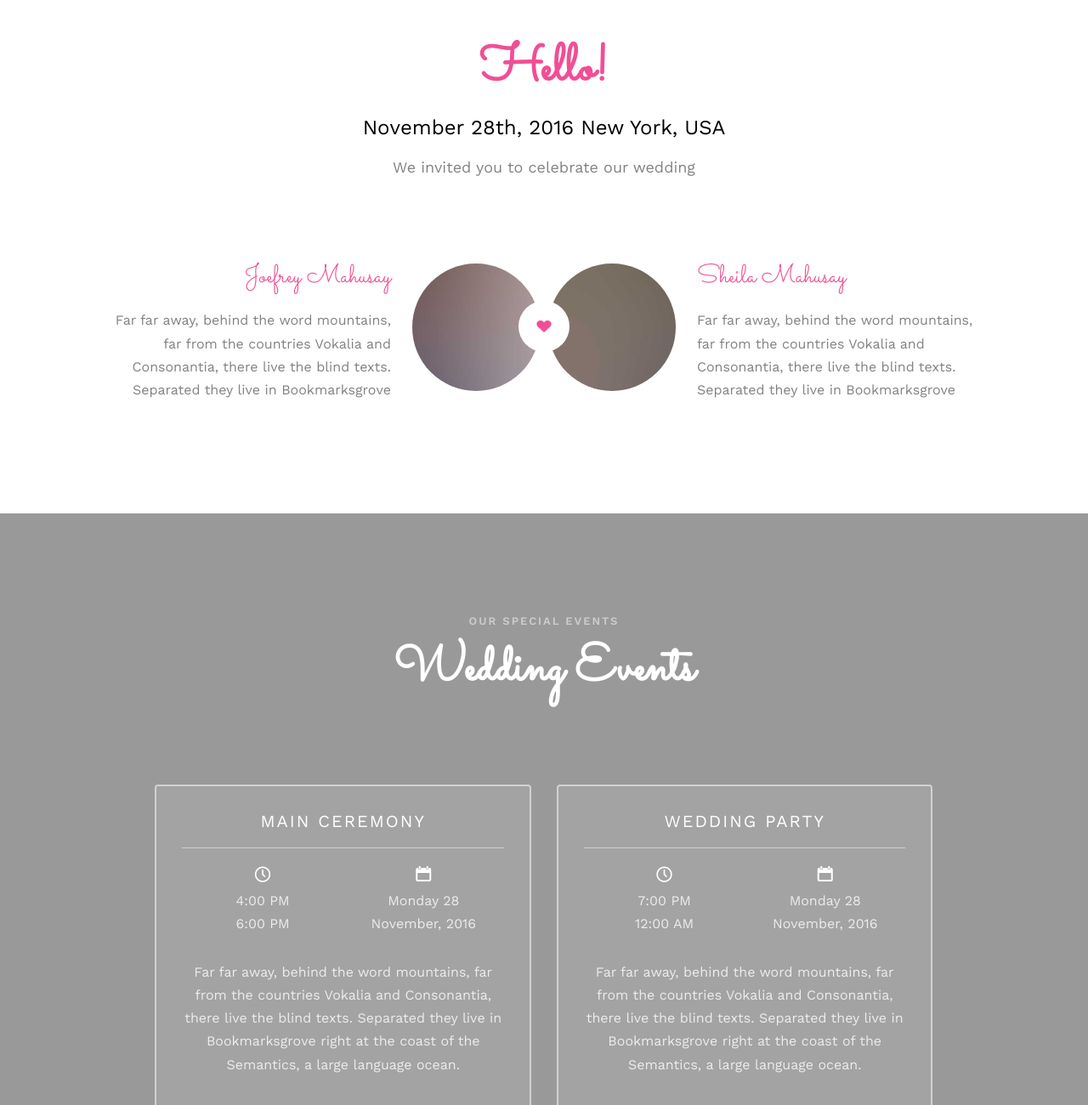
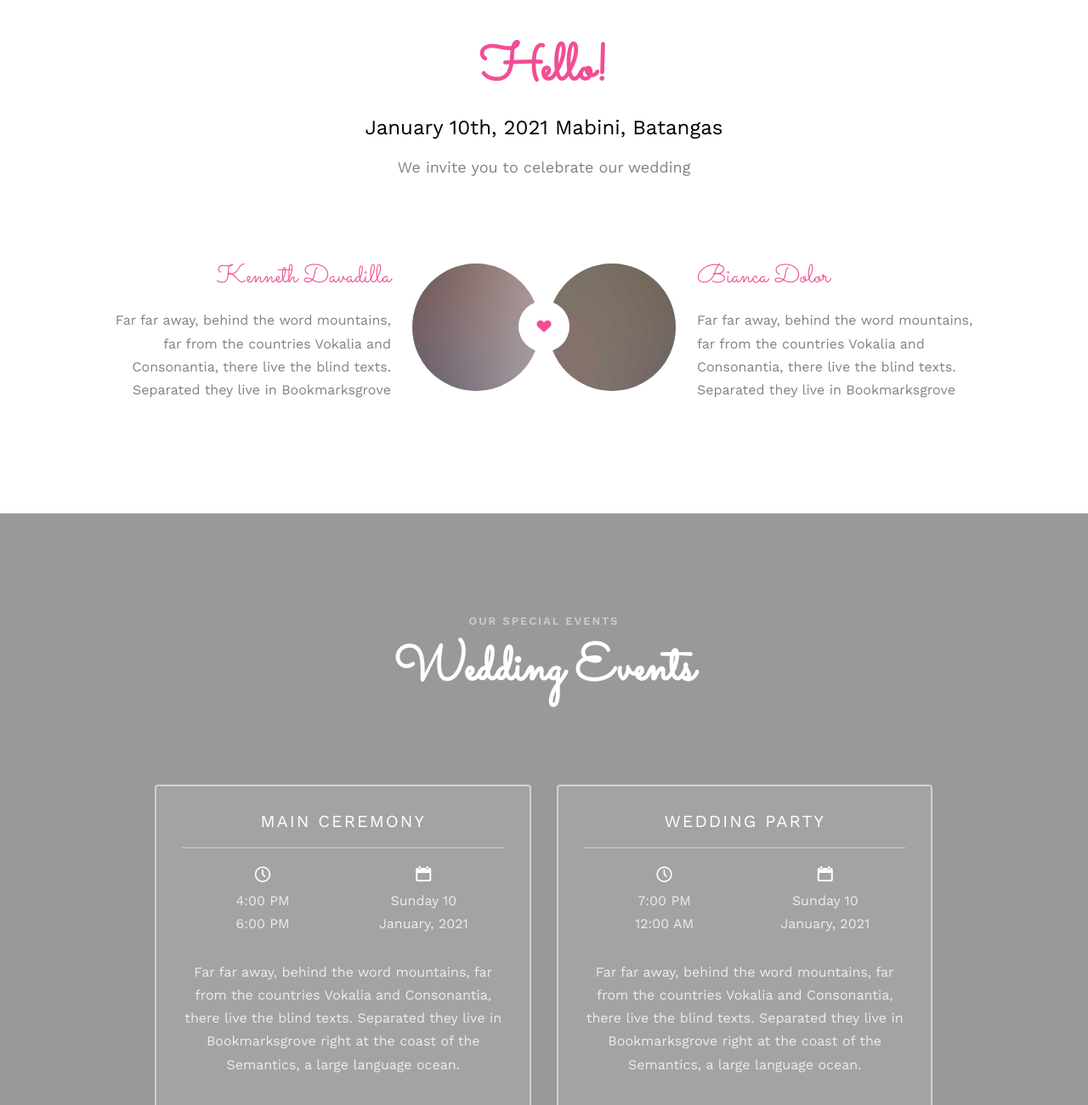
Before and after one commit to pdol4880/samplephp, a plain HTML site: page index.html in a window 1280 px wide. Shown: the part 975-2275 px from the top of the page at 85% size. Drawn offline with nearby package versions, Linux system fonts and the light colour scheme; files whose address does not match are found by name.

Commit message:
Update index.html

```diff
--- a/index.html
+++ b/index.html
@@ -130,8 +130,8 @@
 			<div class="row">
 				<div class="col-md-8 col-md-offset-2 text-center fh5co-heading animate-box">
 					<h2>Hello!</h2>
-					<h3>November 28th, 2016 New York, USA</h3>
-					<p>We invited you to celebrate our wedding</p>
+					<h3>January 10th, 2021 Mabini, Batangas</h3>
+					<p>We invite you to celebrate our wedding</p>
 				</div>
 			</div>
 			<div class="couple-wrap animate-box">
@@ -140,7 +140,7 @@
 						<img src="images/groom.jpg" alt="groom" class="img-responsive">
 					</div>
 					<div class="desc-groom">
-						<h3>Joefrey Mahusay</h3>
+						<h3>Kenneth Davadilla</h3>
 						<p>Far far away, behind the word mountains, far from the countries Vokalia and Consonantia, there live the blind texts. Separated they live in Bookmarksgrove</p>
 					</div>
 				</div>
@@ -150,7 +150,7 @@
 						<img src="images/bride.jpg" alt="groom" class="img-responsive">
 					</div>
 					<div class="desc-bride">
-						<h3>Sheila Mahusay</h3>
+						<h3>Bianca Dolor</h3>
 						<p>Far far away, behind the word mountains, far from the countries Vokalia and Consonantia, there live the blind texts. Separated they live in Bookmarksgrove</p>
 					</div>
 				</div>
@@ -181,8 +181,8 @@
 									</div>
 									<div class="event-col">
 										<i class="icon-calendar"></i>
-										<span>Monday 28</span>
-										<span>November, 2016</span>
+										<span>Sunday 10</span>
+										<span>January, 2021</span>
 									</div>
 									<p>Far far away, behind the word mountains, far from the countries Vokalia and Consonantia, there live the blind texts. Separated they live in Bookmarksgrove right at the coast of the Semantics, a large language ocean.</p>
 								</div>
@@ -197,8 +197,8 @@
 									</div>
 									<div class="event-col">
 										<i class="icon-calendar"></i>
-										<span>Monday 28</span>
-										<span>November, 2016</span>
+										<span>Sunday 10</span>
+										<span>January, 2021</span>
 									</div>
 									<p>Far far away, behind the word mountains, far from the countries Vokalia and Consonantia, there live the blind texts. Separated they live in Bookmarksgrove right at the coast of the Semantics, a large language ocean.</p>
 								</div>
```
